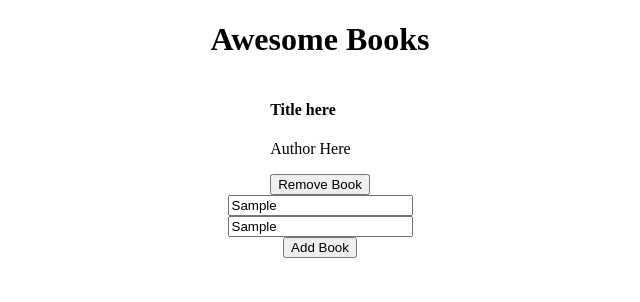
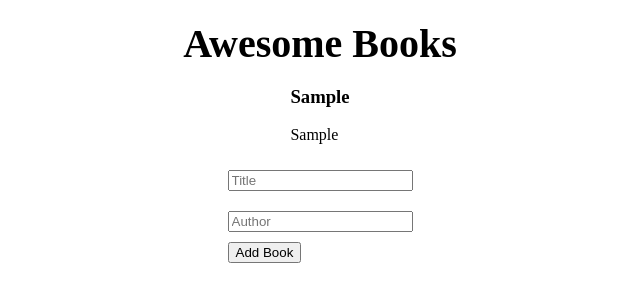
Before and after one commit to sainingo/Awesome-Books, a plain HTML site: page index.html in a window 1280 px wide. Both pictures are taken after typing "Sample", "Sample" into the empty fields and a click on the button "Add Book". Shown: the whole page, without its empty margins (320-960 px from the left). Drawn offline with Linux system fonts and the light colour scheme.

Commit message:
Add functionality to the 'add book button'

```diff
--- a/app.js
+++ b/app.js
@@ -0,0 +1,33 @@
+const form = document.querySelector('form');
+const displayBook = document.querySelector('.display-books');
+
+const books = [];
+
+
+form.addEventListener('submit', (event) => {
+    event.preventDefault();
+    const formData = new FormData(form);
+    const title = formData.get('title');
+    const author = formData.get('author');
+
+    const book = {
+        title,
+        author
+    }
+  books.push(book);
+  listBook();
+ form.reset();
+});
+
+function listBook() {
+    books.forEach((book) => {
+    const div = document.createElement('div');
+    const header = document.createElement('h3');
+    header.textContent = book.title
+    const title = document.createElement('p');
+    title.textContent = book.author;
+    div.appendChild(header);
+    div.appendChild(title);
+    displayBook.appendChild(div);
+})
+}
--- a/index.html
+++ b/index.html
@@ -11,18 +11,16 @@
     <body>
      <div class="container">
          <h1>Awesome Books</h1>
-         <div class="books">
-             <h4 class="title">Title here</h4>
-             <p class="author">Author Here</p>
-             <button class="remove-book">Remove Book</button>
-         </div>
-         <div class="input-fields">
-             <input type="text" placeholder="Title" />
-         </div>
-         <div class="input-fields">
-            <input type="text" placeholder="Author" />
+         <div class="display-books"></div>
+         <form>
+            <div class="input-fields">
+                <input type="text" id="title" name="title" placeholder="Title" required/>
+            </div>
+            <div class="input-fields">
+            <input type="text" id="author" name="author" placeholder="Author" required/>
         </div>
-        <button class="add-book">Add Book</button>
+        <button type="submit" class="add-book">Add Book</button>
+         </form>
      </div>
 
         <script src="app.js"></script>
--- a/styles.css
+++ b/styles.css
@@ -2,6 +2,11 @@ body {
     padding: 0;
     margin: 0;
     box-sizing: border-box;
+}
+
+h1 {
+    font-size: 40px;
+    margin: 20px 0 0;
 }
 
 .container {
@@ -10,3 +15,16 @@ body {
     justify-content: center;
     align-items: center;
 }
+
+.books::after {
+    content: '';
+    width: 200px;
+    height: 1px;
+    background-color: darkgray;
+    display: block;
+    margin: 10px auto;
+}
+
+.input-fields {
+    padding: 10px 0;
+}
```
